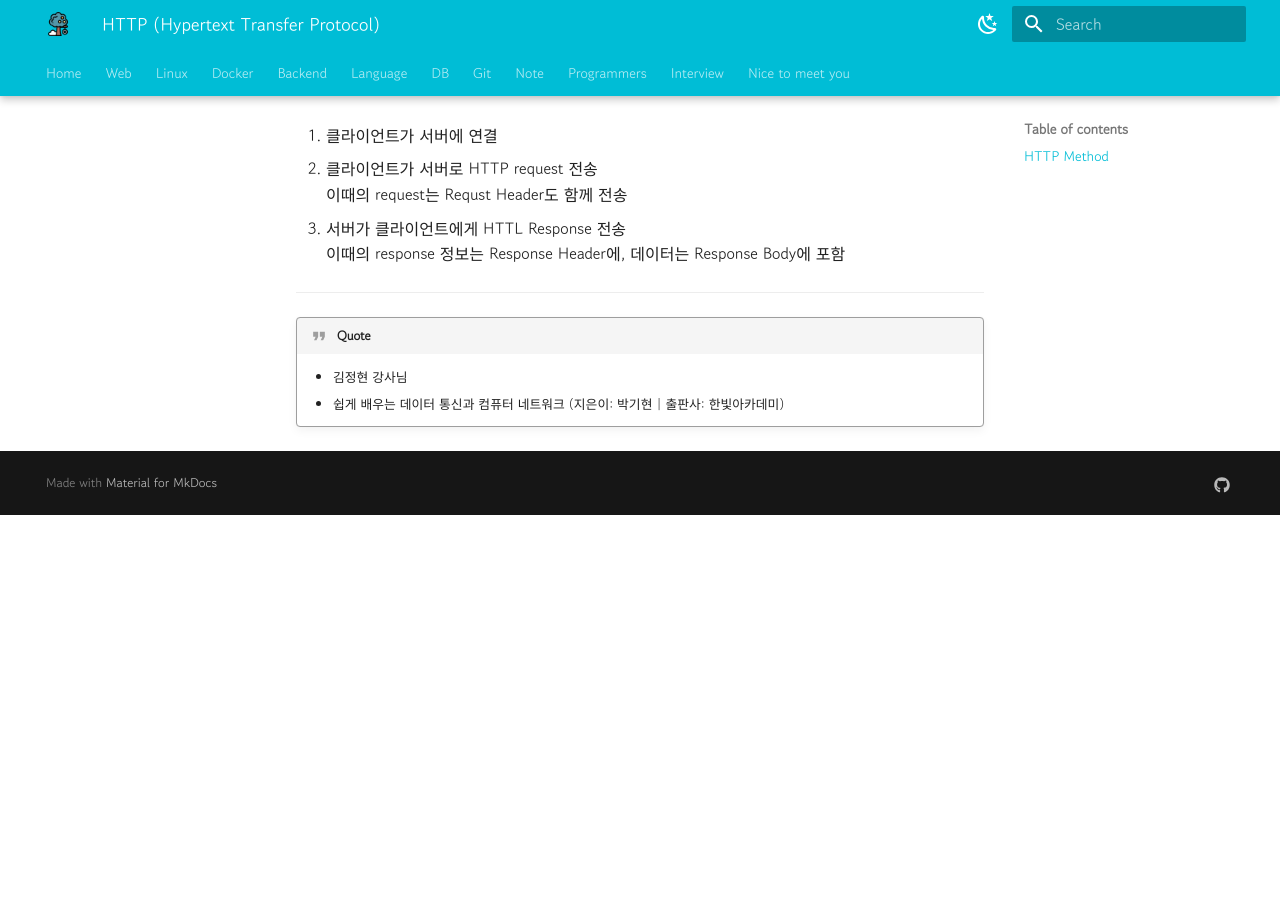
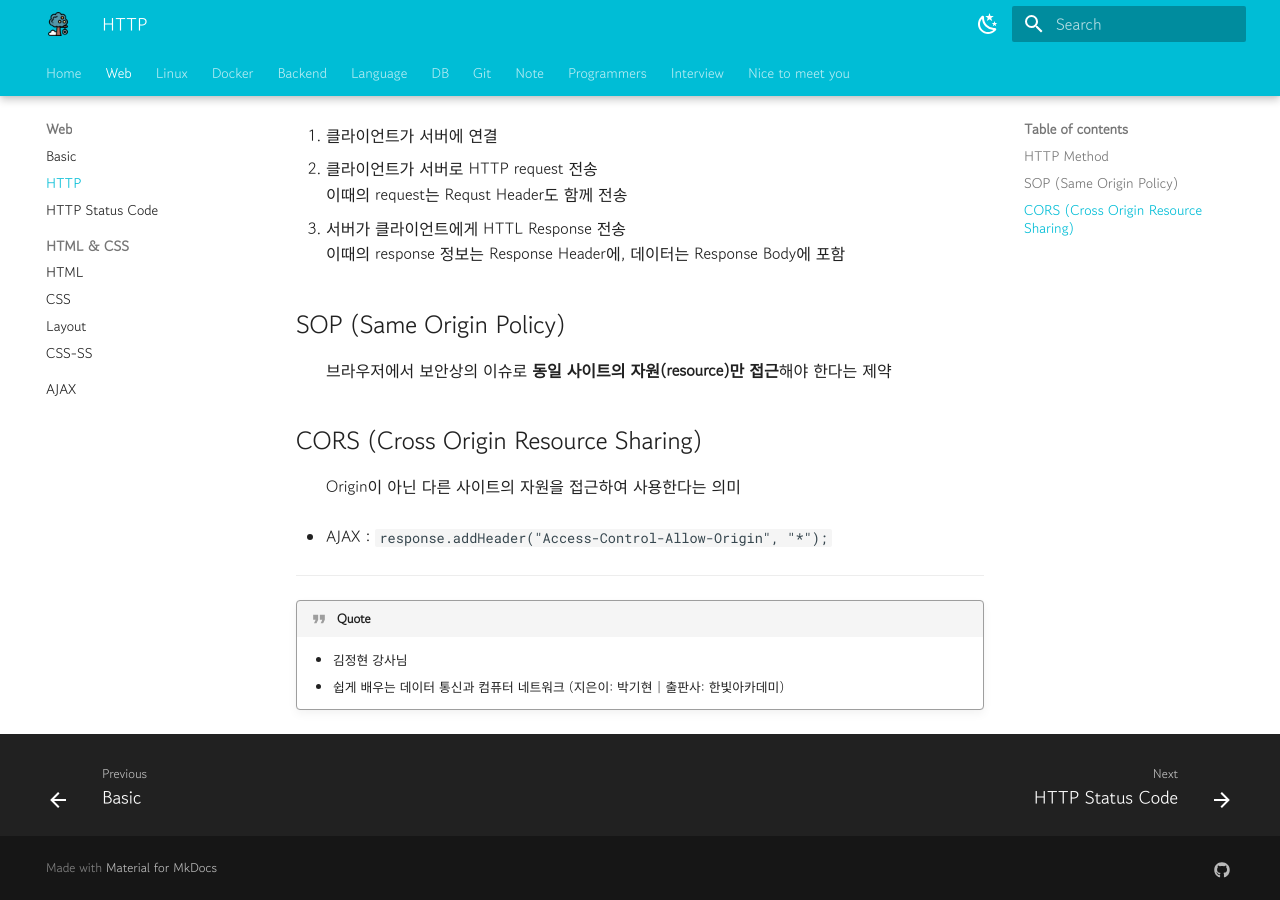
Before and after one commit to YSHeee/YSHeee.github.io, an MkDocs documentation site: the page built from docs/web/http.md, in a window 1280 px wide and 900 px high, scrolled down 1018 px. Built offline with MkDocs 1.6.1 and Material for MkDocs 9.7.7, drawn with Linux system fonts in a browser that asks for light colours; emoji names are drawn with the system emoji font; before the commit the page ends 1533 px from its top, so only the background shows below that.

Commit message:
Add 10.2 study (AJAX)

```diff
--- a/docs/web/http.md
+++ b/docs/web/http.md
@@ -23,6 +23,14 @@
 3. 서버가 클라이언트에게 HTTL Response 전송 <br> 이때의 response 정보는 Response Header에, 데이터는 Response Body에 포함
 
 
+## SOP (Same Origin Policy)
+: 브라우저에서 보안상의 이슈로 **동일 사이트의 자원(resource)만 접근**해야 한다는 제약
+
+## CORS (Cross Origin Resource Sharing)
+: Origin이 아닌 다른 사이트의 자원을 접근하여 사용한다는 의미
+
+- AJAX : `response.addHeader("Access-Control-Allow-Origin", "*");`
+
 
 ---
 !!! quote
--- a/mkdocs.yml
+++ b/mkdocs.yml
@@ -119,12 +119,14 @@
   - Home: index.md
   - Web:
     - Basic : web/basic.md
+    - HTTP : web/http.md
     - HTTP Status Code: web/status-code.md
     - HTML & CSS:
       - HTML: web/design/html.md
       - CSS: web/design/css.md
       - Layout: web/design/layout.md
       - CSS-SS: web/design/style-sheet.md
+    - AJAX: web/ajax.md
   - Linux:
     - Directory Structure: linux/directory-structure.md
     - Command: linux/command.md
@@ -169,6 +171,7 @@
       - FastAPI : backend/fastapi.md
       - Servlet : backend/web/servlet.md
       - JSP : backend/web/jsp.md
+      - Spring : backend/web/spring.md
   - Language:
     - Python:
       - Python : language/python/python.md
```
Also changed, not shown: docs/web/ajax.md (+70 -1 lines).
